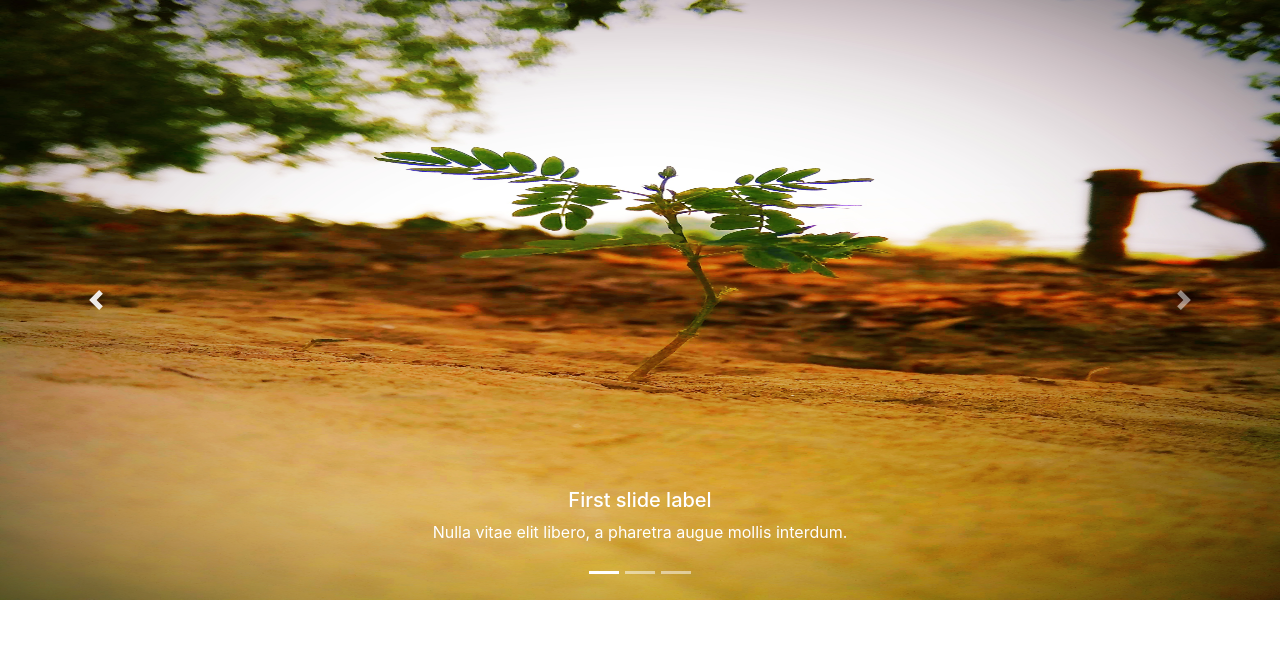
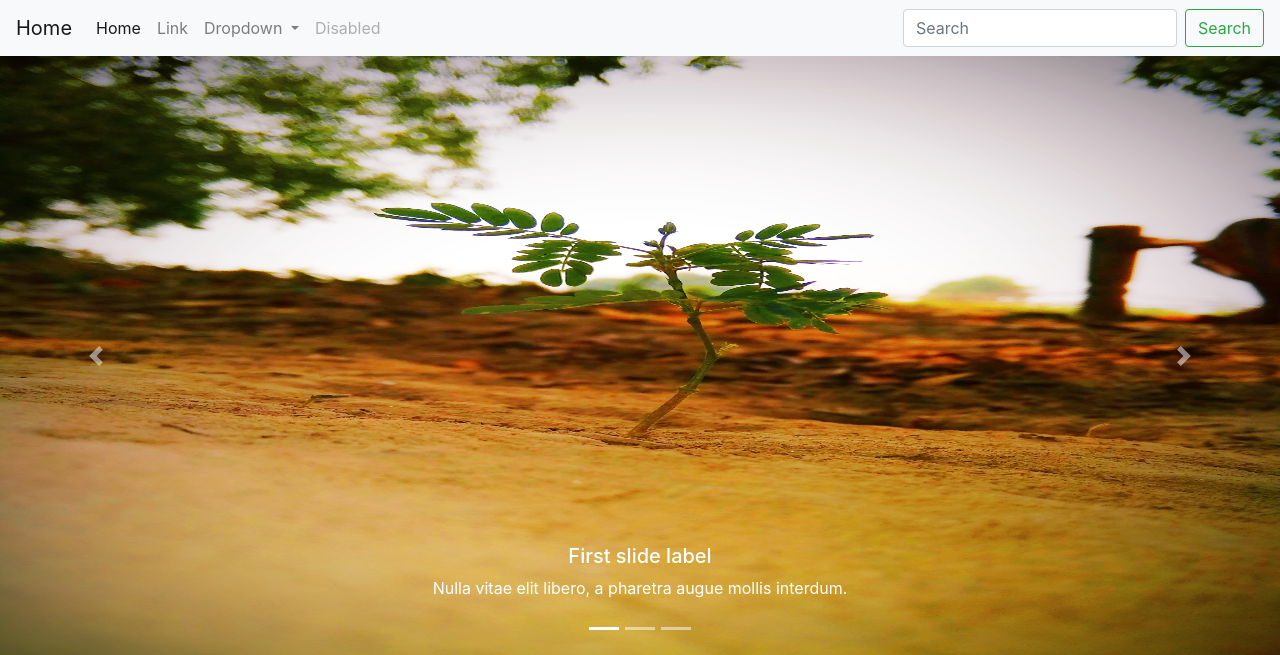
Before and after one commit to shubham581075/SAHAYAK, a Django app: template templates/base.html in a window 1280 px wide. Shown: the top 655 px of the page. Run offline with Django 3.2, Linux system fonts and the light colour scheme; the template is opened without the code that fills it, so the values that code supplies are empty; some libraries are stand-ins or nearby versions.

Commit message:
second commit

```diff
--- a/templates/base.html
+++ b/templates/base.html
@@ -9,6 +9,42 @@
 <script src="{% static 'js/bootstrap.js' %}"></script>
 </head>
 <body>
+<nav class="navbar navbar-expand-lg navbar-light bg-light">
+  <a class="navbar-brand" href="{% url 'home' %}">Home</a>
+  <button class="navbar-toggler" type="button" data-toggle="collapse" data-target="#navbarSupportedContent" aria-controls="navbarSupportedContent" aria-expanded="false" aria-label="Toggle navigation">
+    <span class="navbar-toggler-icon"></span>
+  </button>
+
+  <div class="collapse navbar-collapse" id="navbarSupportedContent">
+    <ul class="navbar-nav mr-auto">
+      <li class="nav-item active">
+        <a class="nav-link" href="#">Home <span class="sr-only">(current)</span></a>
+      </li>
+      <li class="nav-item">
+        <a class="nav-link" href="#">Link</a>
+      </li>
+      <li class="nav-item dropdown">
+        <a class="nav-link dropdown-toggle" href="#" id="navbarDropdown" role="button" data-toggle="dropdown" aria-haspopup="true" aria-expanded="false">
+          Dropdown
+        </a>
+        <div class="dropdown-menu" aria-labelledby="navbarDropdown">
+          <a class="dropdown-item" href="#">Action</a>
+          <a class="dropdown-item" href="#">Another action</a>
+          <div class="dropdown-divider"></div>
+          <a class="dropdown-item" href="#">Something else here</a>
+        </div>
+      </li>
+      <li class="nav-item">
+        <a class="nav-link disabled" href="#" tabindex="-1" aria-disabled="true">Disabled</a>
+      </li>
+    </ul>
+    <form class="form-inline my-2 my-lg-0">
+      <input class="form-control mr-sm-2" type="search" placeholder="Search" aria-label="Search">
+      <button class="btn btn-outline-success my-2 my-sm-0" type="submit">Search</button>
+    </form>
+  </div>
+</nav>
+{% block content1 %}
 <div id="carouselExampleCaptions" class="carousel slide" data-ride="carousel">
   <ol class="carousel-indicators">
     <li data-target="#carouselExampleCaptions" data-slide-to="0" class="active"></li>
@@ -47,5 +83,6 @@
     <span class="sr-only">Next</span>
   </a>
 </div>
+{% endblock content1 %}
 </body>
 </html>
```
